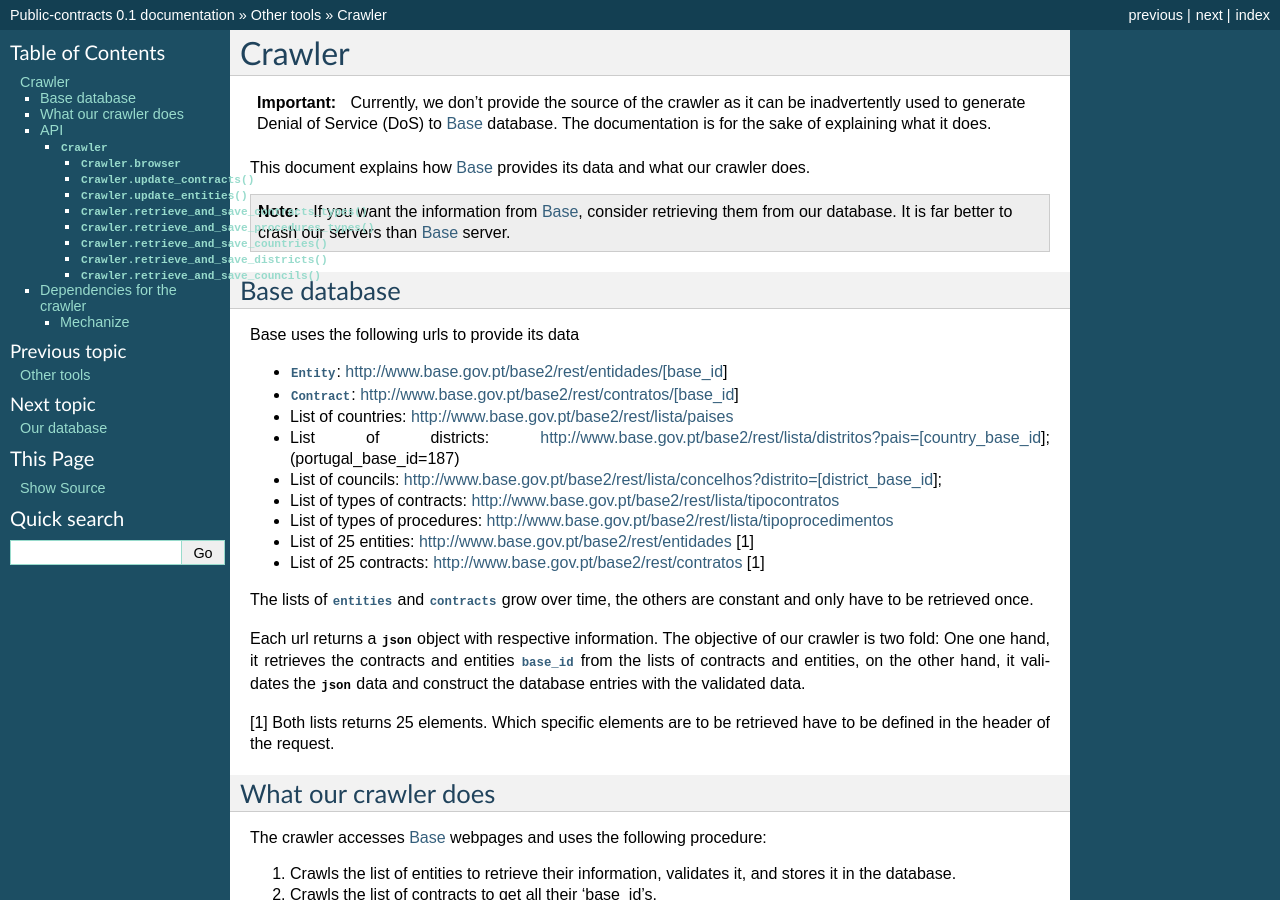
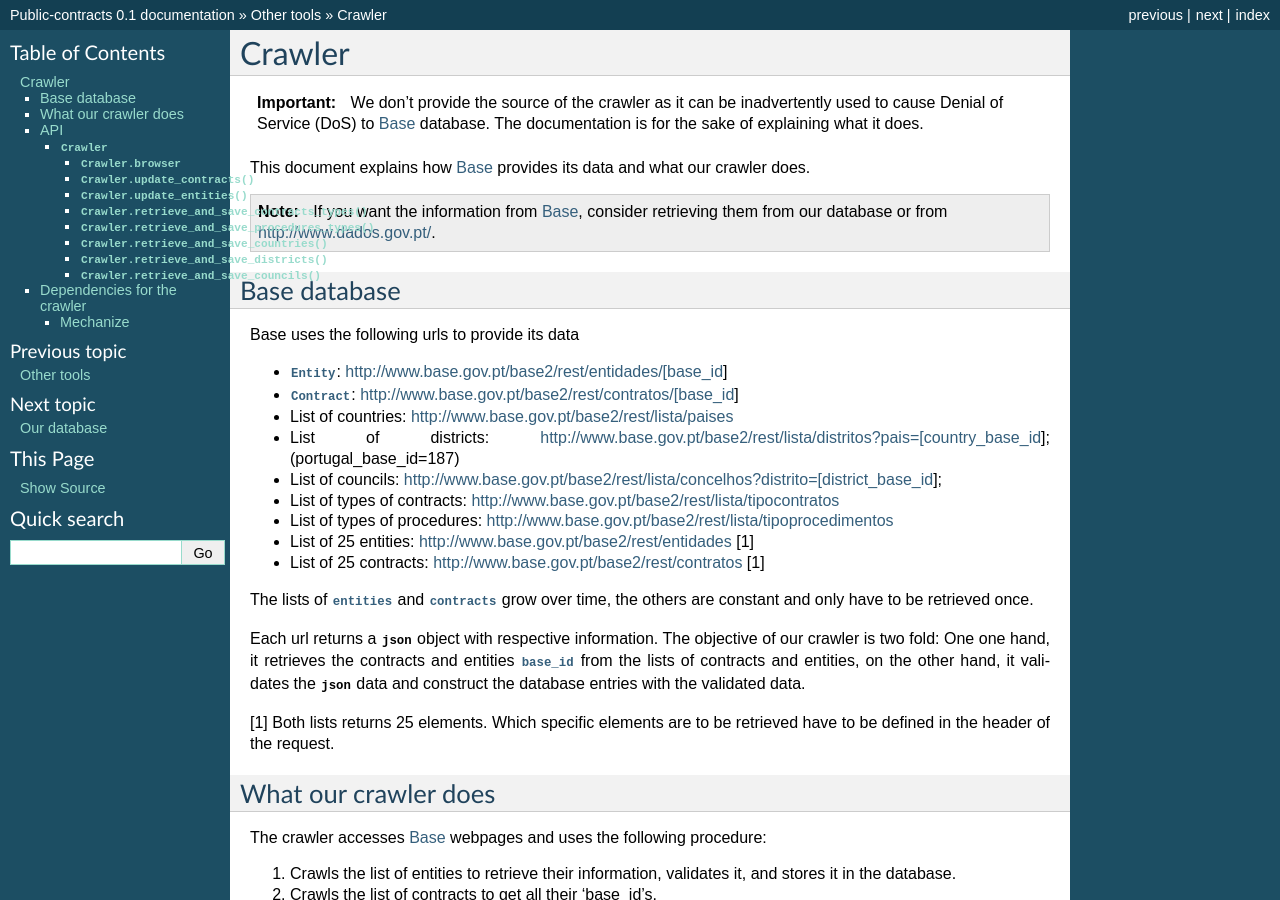
Before and after one commit to jorgecarleitao/public-contracts, a Sphinx documentation site: the page built from docs/source/tools/crawler.rst, in a window 1280 px wide and 900 px high. Built offline with Sphinx 7.4.7, drawn with Linux system fonts in a browser that asks for light colours.

Commit message:
Small improvement to text in crawler documentation.

```diff
--- a/docs/source/tools/crawler.rst
+++ b/docs/source/tools/crawler.rst
@@ -7,15 +7,14 @@ Crawler
 .. _mechanize: http://wwwsearch.sourceforge.net/mechanize/
 
 .. important::
-    Currently, we don't provide the source of the crawler as it can be inadvertently used to generate
+    We don't provide the source of the crawler as it can be inadvertently used to cause
     Denial of Service (DoS) to Base_ database. The documentation is for the sake of explaining what it does.
 
 This document explains how Base_ provides its data and what our crawler does.
 
 .. note::
     If you want the information from Base_, consider retrieving them from our
-    :doc:`database <tools/database>`.
-    It is far better to crash our servers than Base_ server.
+    :doc:`database <tools/database>` or from http://www.dados.gov.pt/.
 
 Base database
 ---------------
```
Also changed, not shown: 1 other file.
